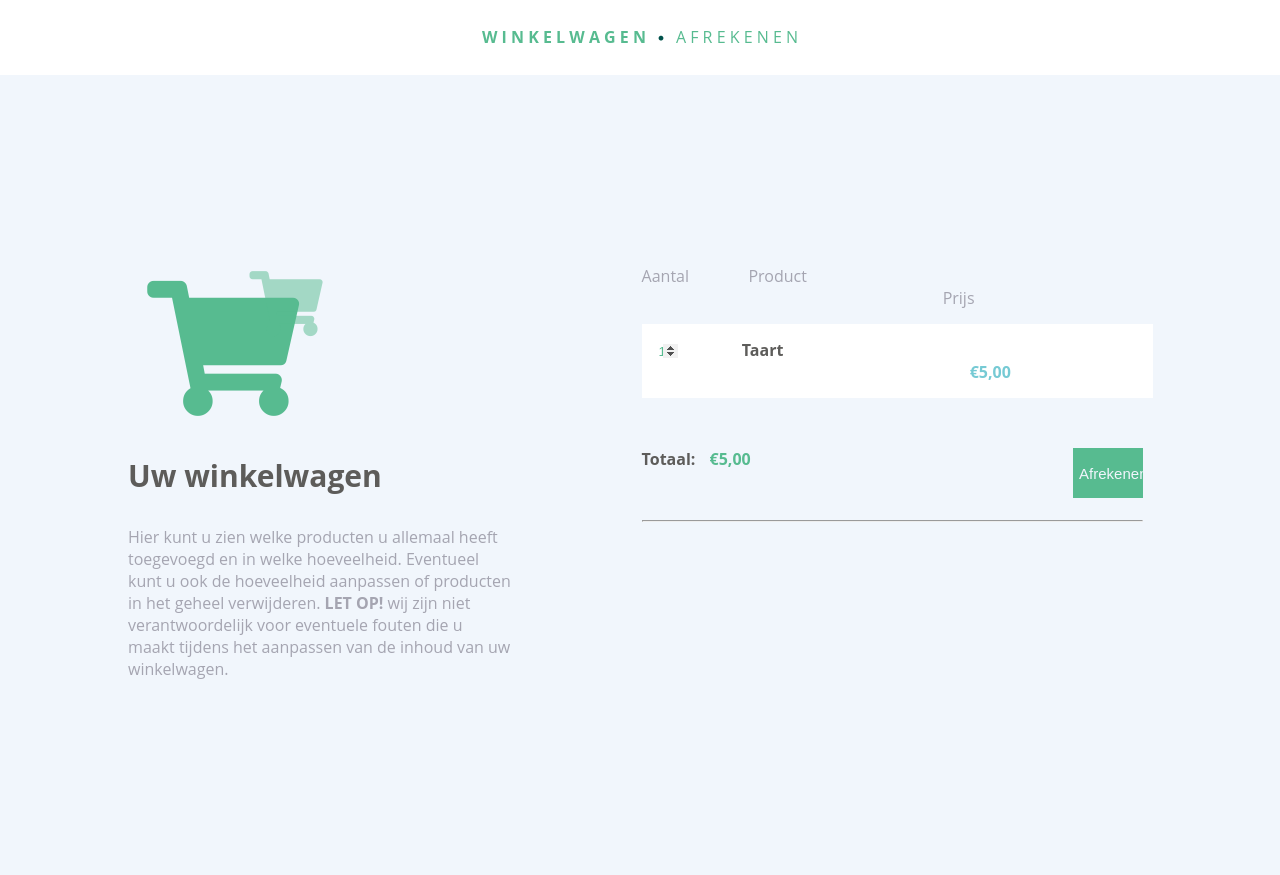
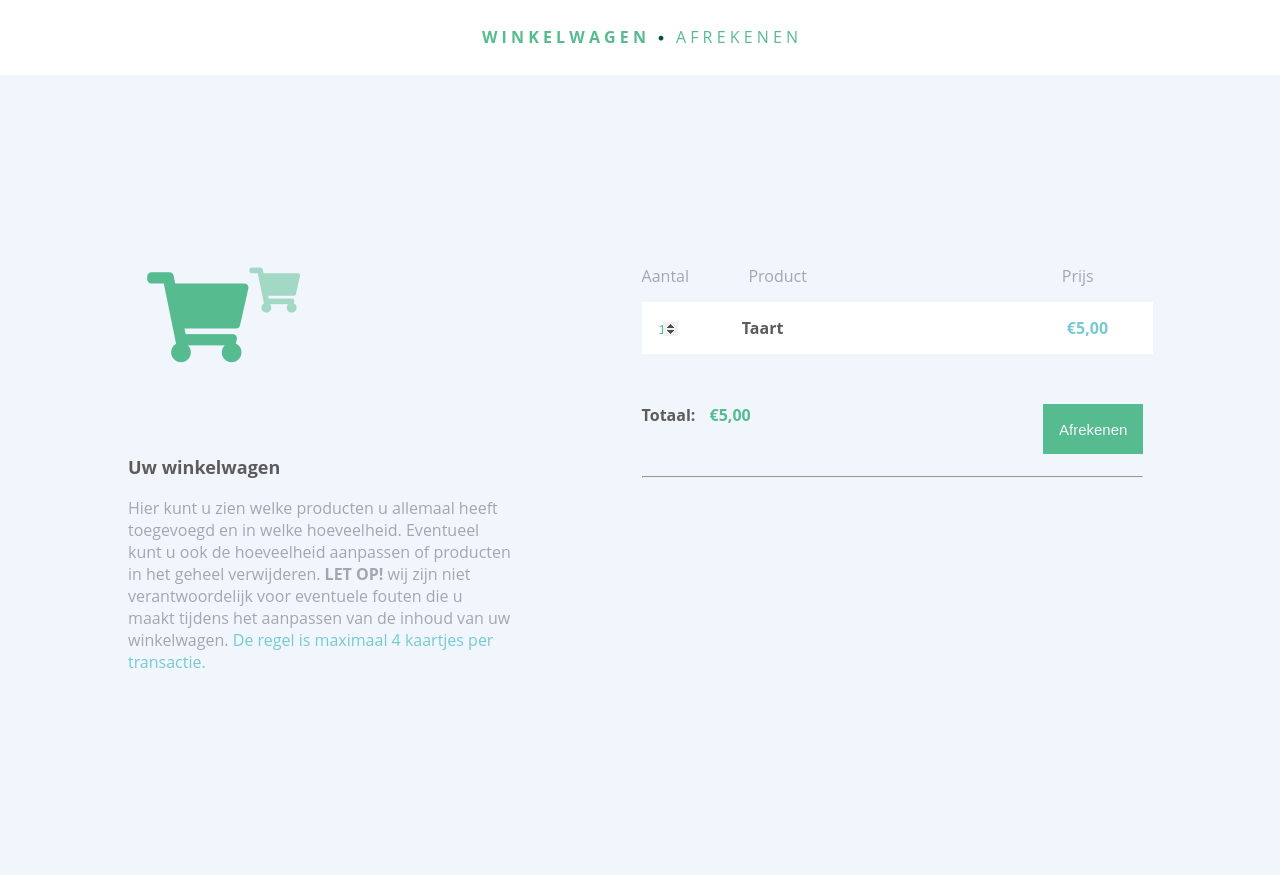
Before and after one commit to MarnixElling/infinities, a PHP site: page /Marnix/cart.html in a window 1280 px wide. Run offline with PHP 8.4, Linux system fonts and the light colour scheme; some libraries are stand-ins or nearby versions.

Commit message:
small update

```diff
--- a/Marnix/cart.html
+++ b/Marnix/cart.html
@@ -23,7 +23,7 @@
                 </div>
             </div>
             <p>Uw winkelwagen</p>
-            <span>Hier kunt u zien welke producten u allemaal heeft toegevoegd en in welke hoeveelheid. Eventueel kunt u ook de hoeveelheid aanpassen of producten in het geheel verwijderen. <b>LET OP!</b> wij zijn niet verantwoordelijk voor eventuele fouten die u maakt tijdens het aanpassen van de inhoud van uw winkelwagen.</span>
+            <span>Hier kunt u zien welke producten u allemaal heeft toegevoegd en in welke hoeveelheid. Eventueel kunt u ook de hoeveelheid aanpassen of producten in het geheel verwijderen. <b>LET OP!</b> wij zijn niet verantwoordelijk voor eventuele fouten die u maakt tijdens het aanpassen van de inhoud van uw winkelwagen.</span><span class="max4"> De regel is maximaal 4 kaartjes per transactie.</span>
         </div>
         <div class="right">
             <div class="top">
@@ -40,7 +40,7 @@
             </div>
             <div class="bot">
                 <span>Totaal: </span><span class="prijs">€5,00</span>
-                <button>Afrekenen</button>
+                <button onClick="">Afrekenen</button>
                 <hr>
             </div>
         </div>
--- a/Marnix/css/cart.css
+++ b/Marnix/css/cart.css
@@ -108,7 +108,30 @@ button:hover {
     margin-left: 65%;
     color: #76CAD4;
 }
+.max4 {
+    color: #76CAD4 !important;
+}
 input[type=number]::-webkit-inner-spin-button,
 input[type=number]::-webkit-outer-spin-button {
    opacity: 1;
 }
+@media (max-width:1460px) {
+    .rechts {
+        margin-left: 50%;
+    }
+    .price {
+        margin-left: 58%;
+    }
+    button {
+        width: 20%;
+    }
+    .left p {
+        font-size: 18px;
+    }
+    .big {
+        font-size: 90px;
+    }
+    .small {
+        font-size: 45px;
+    }
+}
```
Also changed, not shown: Marnix/content.html (+15 -15 lines).
